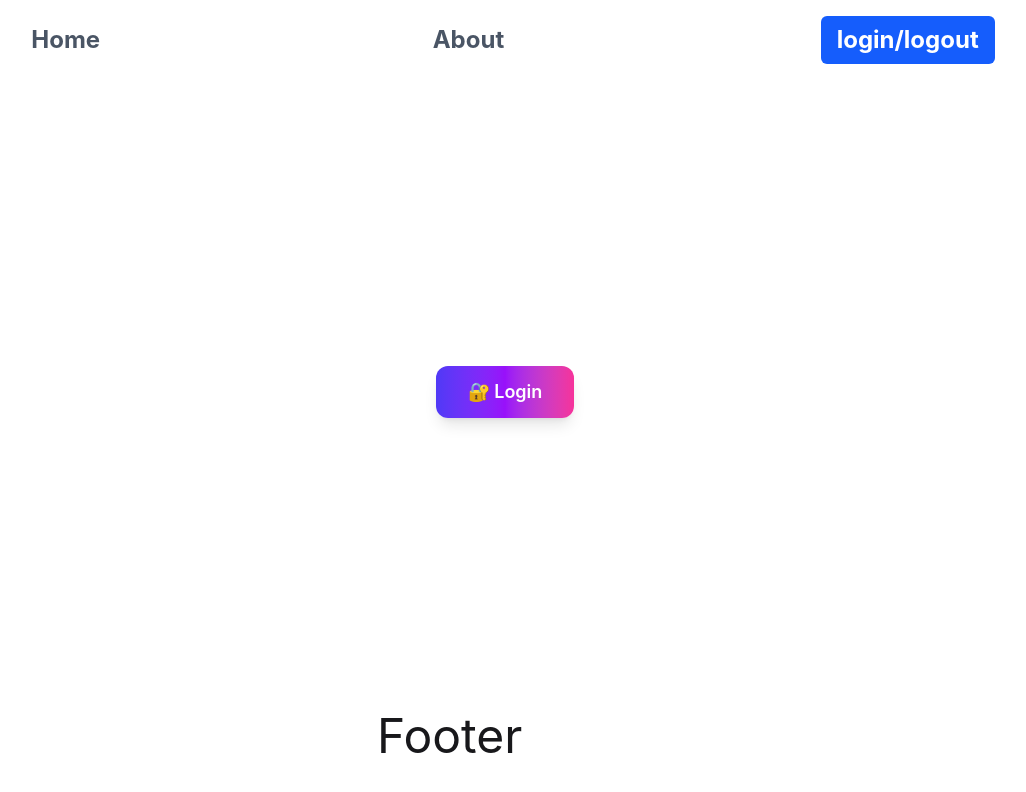
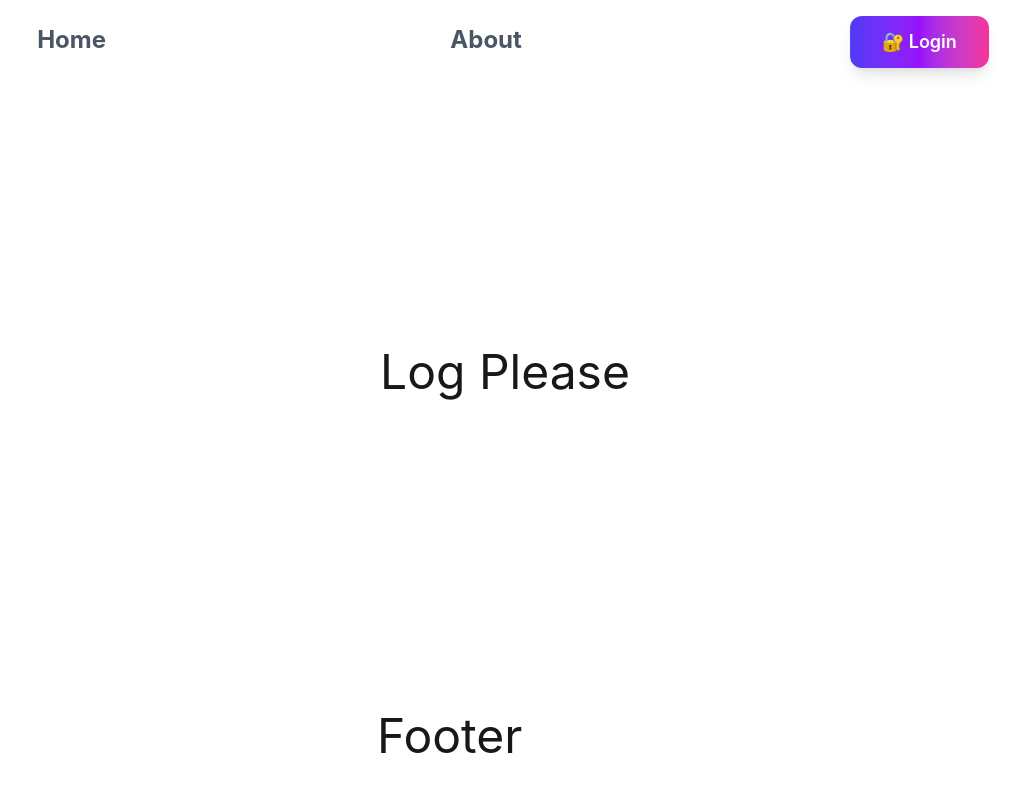
Before and after one commit to Sk-Pandey/coursehub, a React (Vite) app: page /student/login in a window 1280 px wide. Shown: the top 792 px of the page, without its empty margins (135-1161 px from the left). Built offline with nearby package versions, Linux system fonts and the light colour scheme.

Commit message:
LOg in features improved

```diff
--- a/src/components/Navbar.jsx
+++ b/src/components/Navbar.jsx
@@ -8,7 +8,17 @@ const Navbar = () => {
         ? "bg-blue-600 text-white"
         : "text-gray-600 hover:bg-gray-100 hover:text-blue-600"
     }`;
-  const { user } = useContext(AuthContext);
+  const handleLogin = () => {
+    setUser({
+      name: "Shashikant",
+
+      role: "Student",
+    });
+  };
+  const handleLogout = () => {
+    setUser(null);
+  };
+  const { user, setUser } = useContext(AuthContext);
   return (
     <>
       <nav className="flex justify-around py-4 font-bold text-2xl">
@@ -18,9 +28,29 @@ const Navbar = () => {
         <NavLink className={navLinkClasses} to="/student/about">
           About
         </NavLink>
-        <NavLink className={navLinkClasses} to="/student/login">
-          login/logout
-        </NavLink>
+        {user ? (
+          <button
+            onClick={handleLogout}
+            className="group relative overflow-hidden px-8 py-3 rounded-xl bg-gradient-to-r from-indigo-600 via-purple-600 to-pink-500 text-white font-semibold text-lg shadow-lg hover:shadow-2xl hover:shadow-purple-500/40 hover:scale-105 active:scale-95 transition-all duration-300"
+          >
+            <span className="absolute inset-0 bg-white/20 translate-x-[-100%] group-hover:translate-x-[100%] transition-transform duration-700"></span>
+
+            <span className="relative flex items-center justify-center gap-2">
+              🔐 Logout
+            </span>
+          </button>
+        ) : (
+          <button
+            onClick={handleLogin}
+            className="group relative overflow-hidden px-8 py-3 rounded-xl bg-gradient-to-r from-indigo-600 via-purple-600 to-pink-500 text-white font-semibold text-lg shadow-lg hover:shadow-2xl hover:shadow-purple-500/40 hover:scale-105 active:scale-95 transition-all duration-300"
+          >
+            <span className="absolute inset-0 bg-white/20 translate-x-[-100%] group-hover:translate-x-[100%] transition-transform duration-700"></span>
+
+            <span className="relative flex items-center justify-center gap-2">
+              🔐 Login
+            </span>
+          </button>
+        )}
       </nav>
     </>
   );
--- a/src/pages/Login.jsx
+++ b/src/pages/Login.jsx
@@ -5,45 +5,11 @@ import { AuthContext } from "../context/AuthContext";
 const Login = () => {
   const navigate = useNavigate();
   const { user, setUser } = useContext(AuthContext);
-  const handleLogin = () => {
-    setUser({
-      name: "Shashikant",
 
-      role: "Student",
-    });
-  };
-  const handleLogout = () => {
-    setUser(null);
-  };
   return (
     <div>
-      {user && <h1>Welcome {user.name}</h1>}
-
-      <div className="flex justify-center items-center mt-6">
-        {user ? (
-          <button
-            onClick={handleLogout}
-            className="group relative overflow-hidden px-8 py-3 rounded-xl bg-gradient-to-r from-indigo-600 via-purple-600 to-pink-500 text-white font-semibold text-lg shadow-lg hover:shadow-2xl hover:shadow-purple-500/40 hover:scale-105 active:scale-95 transition-all duration-300"
-          >
-            <span className="absolute inset-0 bg-white/20 translate-x-[-100%] group-hover:translate-x-[100%] transition-transform duration-700"></span>
-
-            <span className="relative flex items-center justify-center gap-2">
-              🔐 Logout
-            </span>
-          </button>
-        ) : (
-          <button
-            onClick={handleLogin}
-            className="group relative overflow-hidden px-8 py-3 rounded-xl bg-gradient-to-r from-indigo-600 via-purple-600 to-pink-500 text-white font-semibold text-lg shadow-lg hover:shadow-2xl hover:shadow-purple-500/40 hover:scale-105 active:scale-95 transition-all duration-300"
-          >
-            <span className="absolute inset-0 bg-white/20 translate-x-[-100%] group-hover:translate-x-[100%] transition-transform duration-700"></span>
-
-            <span className="relative flex items-center justify-center gap-2">
-              🔐 Login
-            </span>
-          </button>
-        )}
-      </div>
+      {<h1>{user ? `Welcome ${user.name}` : "Log Please"}</h1>}
+      <div className="flex justify-center items-center mt-6"></div>
     </div>
   );
 };
```
